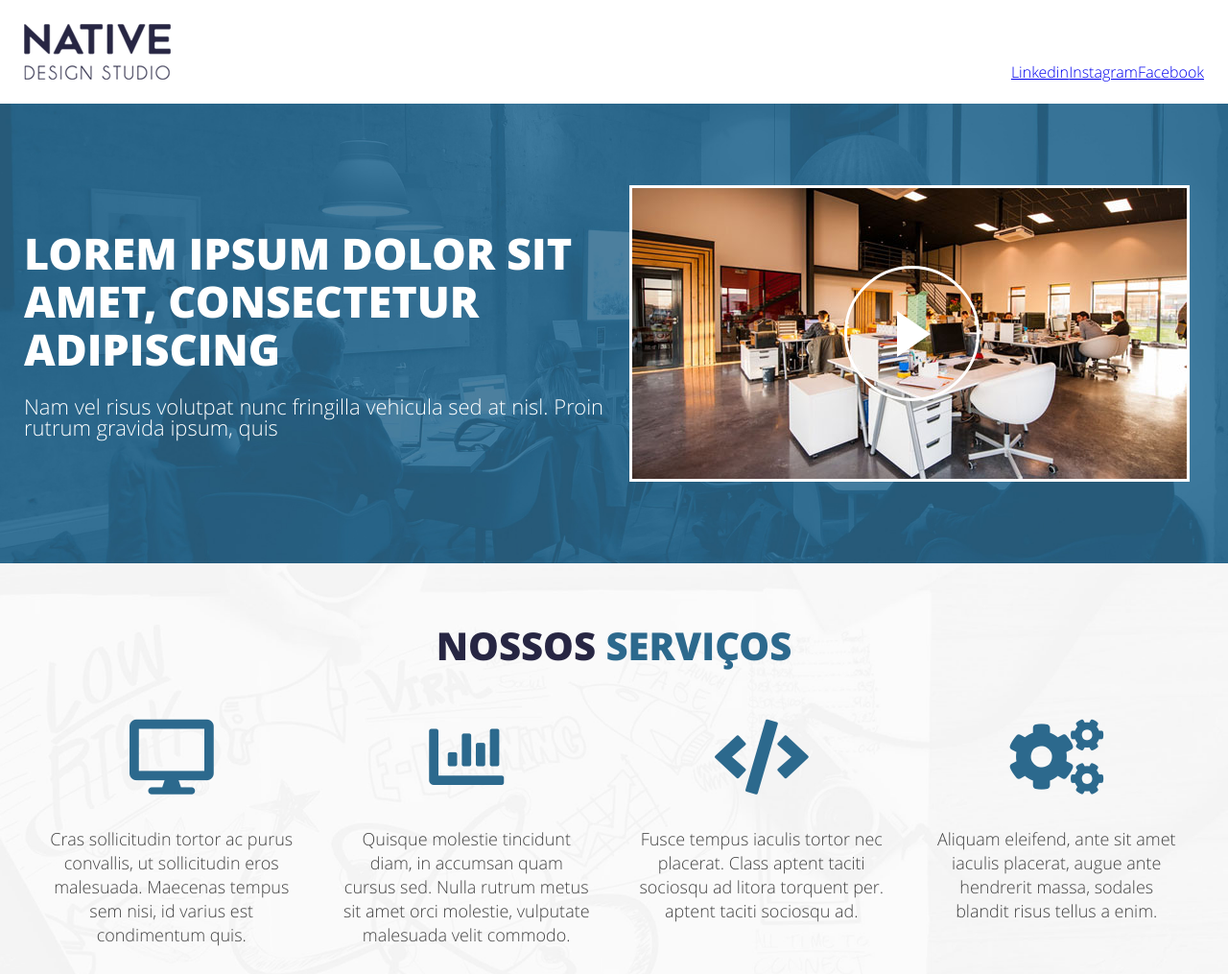
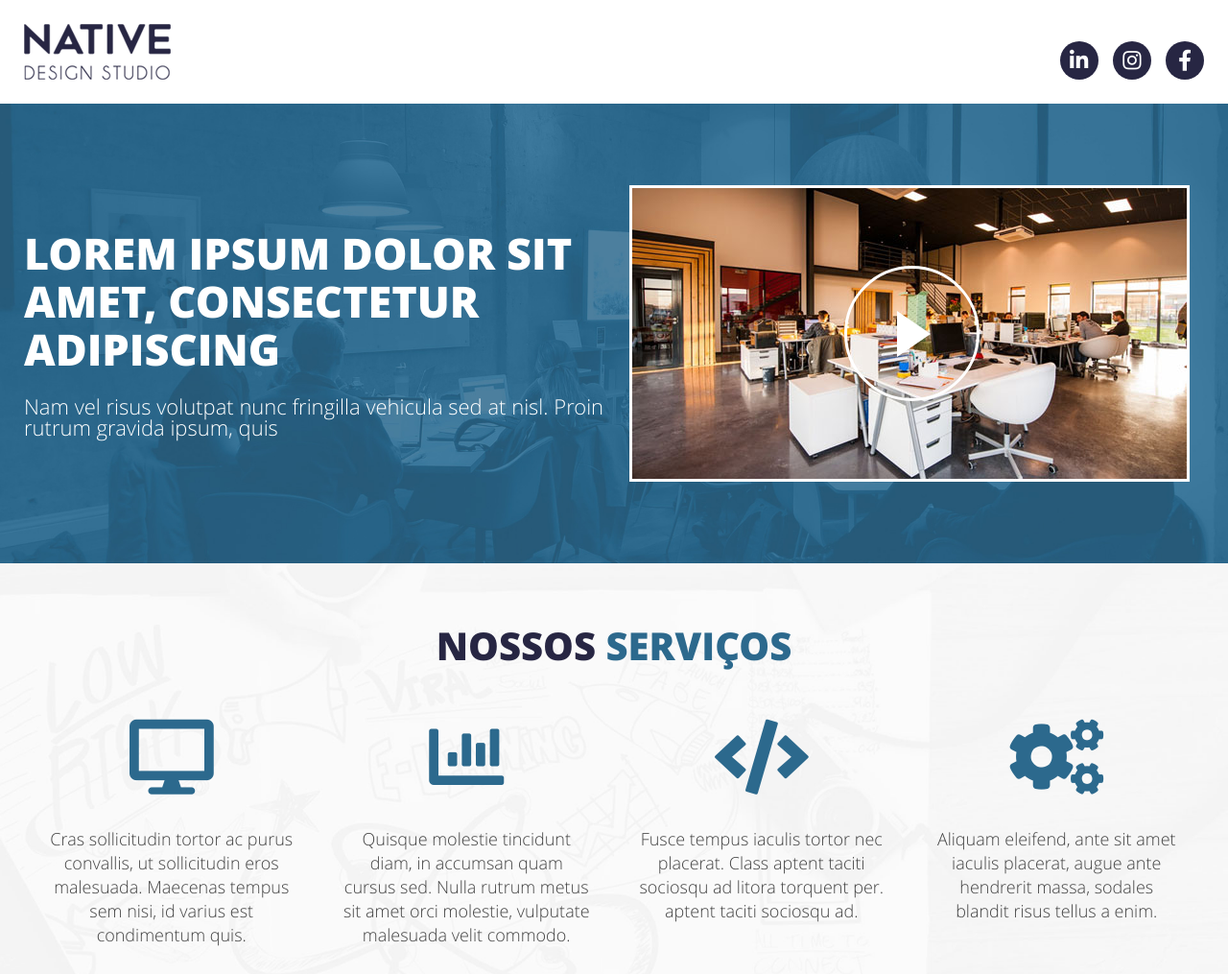
Before and after one commit to heraldo-andrade/landing-page, a plain HTML site: page index.html in a window 1280 px wide. Shown: the top 1015 px of the page at 96% size. Drawn offline with Linux system fonts and the light colour scheme.

Commit message:
Atualiza links sociais

```diff
--- a/assets/css/fonts.scss
+++ b/assets/css/fonts.scss
@@ -4,7 +4,22 @@
   font-weight: 900;
   font-display: auto;
   src: url("../font/fa-solid-900.eot");
-  src: url("../font/fa-solid-900.eot?#iefix") format("embedded-opentype"), url("../font/fa-solid-900.woff2") format("woff2"), url("../font/fa-solid-900.woff") format("woff"), url("../font/fa-solid-900.ttf") format("truetype"), url("../font/fa-solid-900.svg#fontawesome") format("svg");
+  src: url("../font/fa-solid-900.eot?#iefix") format("embedded-opentype"),
+  url("../font/fa-solid-900.woff2") format("woff2"),
+  url("../font/fa-solid-900.woff") format("woff"),
+  url("../font/fa-solid-900.ttf") format("truetype"),
+  url("../font/fa-solid-900.svg#fontawesome") format("svg");
+}
+@font-face {
+	font-family: 'FontBrands';
+	font-style: normal;
+	font-weight: normal;
+	src: url("../font/fa-brands-400.eot");
+	src: url("../font/fa-brands-400.eot?#iefix") format("embedded-opentype"),
+	url("../font/fa-brands-400.woff2") format("woff2"),
+	url("../font/fa-brands-400.woff") format("woff"),
+	url("../font/fa-brands-400.ttf") format("truetype"),
+	url("../font/fa-brands-400.svg#fontawesome") format("svg");
 }
 @font-face {
     font-family: 'open_sanslight';
--- a/assets/css/header.scss
+++ b/assets/css/header.scss
@@ -9,8 +9,38 @@ header{
     align-self: flex-end;
     text-align: right;
     font-size: 1px;
+    @include icon-brands();
 	li{
 		display: inline-block;
-		font-size: 16px;
+		font-size: 0px;
+	}
+	a{
+		width: 40px;
+		height: 40px;
+		background: $bg-azul-escuro;
+		text-decoration: none;
+		color: $color-branco;
+		display: block;
+		border-radius: 50%;
+		text-align: center;
+		line-height: 40px;
+		margin-left: 15px;
+		transition: $motion;
+		&:hover{
+			background: $bg-azul-claro;
+			transition: $motion;
+		}
+	}
+	a:before{
+		font-size: 22px;
+	}
+	.facebook:before{
+		content: '\f39e';
+	}
+	.instagram:before{
+		content: '\f16d';
+	}
+	.linkedin:before{
+		content: '\f0e1';
 	}
 }
--- a/assets/css/variables.scss
+++ b/assets/css/variables.scss
@@ -37,3 +37,6 @@ $font-light: 'open_sanslight';
 	font-family: 'Font Awesome 5 Free';
 	font-weight: 900;
 }
+@mixin icon-brands(){
+	font-family: 'FontBrands';
+}
--- a/index.html
+++ b/index.html
@@ -10,9 +10,9 @@
 		<div class="centro d-flex">
 			<img class="logo" src="assets/img/logo.png" alt="Logo Native Design Studio">
 			<ul class="social-links">
-				<li><a href="https://br.linkedin.com/">Linkedin</a></li>
-				<li><a href="https://www.instagram.com/">Instagram</a></li>
-				<li><a href="https://www.facebook.com/">Facebook</a></li>
+				<li><a class="linkedin" href="https://br.linkedin.com/">Linkedin</a></li>
+				<li><a class="instagram" href="https://www.instagram.com/">Instagram</a></li>
+				<li><a class="facebook" href="https://www.facebook.com/">Facebook</a></li>
 			</ul>
 		</div>
 	</header>
```
Also changed, not shown: assets/css/style.css, 1 other file.
